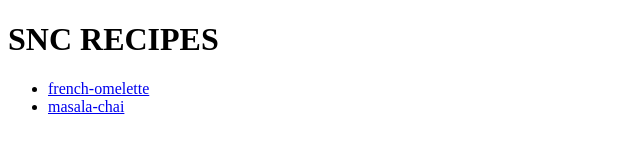
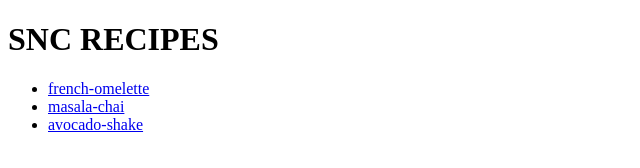
Before and after one commit to snbchowdhary/snc-recipes, a plain HTML site: page index.html in a window 1280 px wide. Shown: the whole page, without its empty margins (0-640 px from the left). Drawn offline with Linux system fonts and the light colour scheme.

Commit message:
Link to avocado-shake.html from index.html

```diff
--- a/index.html
+++ b/index.html
@@ -11,6 +11,7 @@
     <ul>
       <li><a href="recipes/french-omelette.html">french-omelette</a></li>
       <li><a href="recipes/masala-chai.html">masala-chai</a></li>
+      <li><a href="recipes/avocado-shake.html">avocado-shake</a></li>
     </ul>
   </body>
 </html>
```
